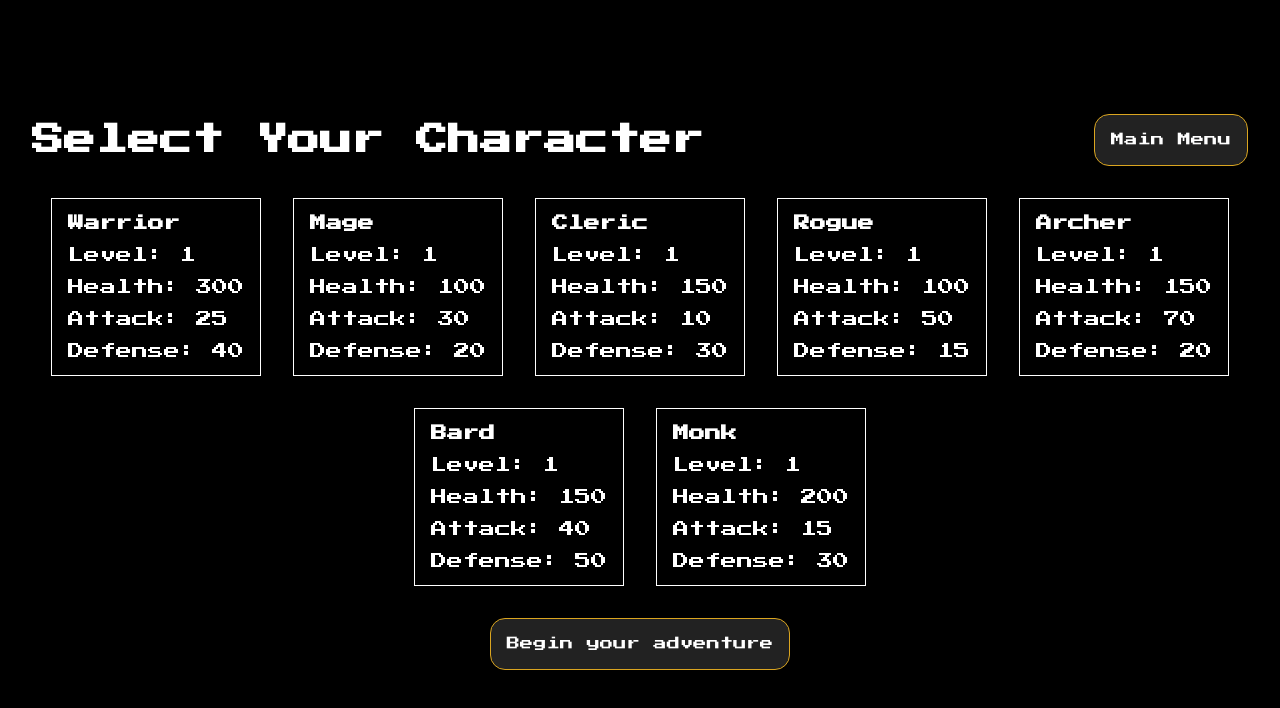
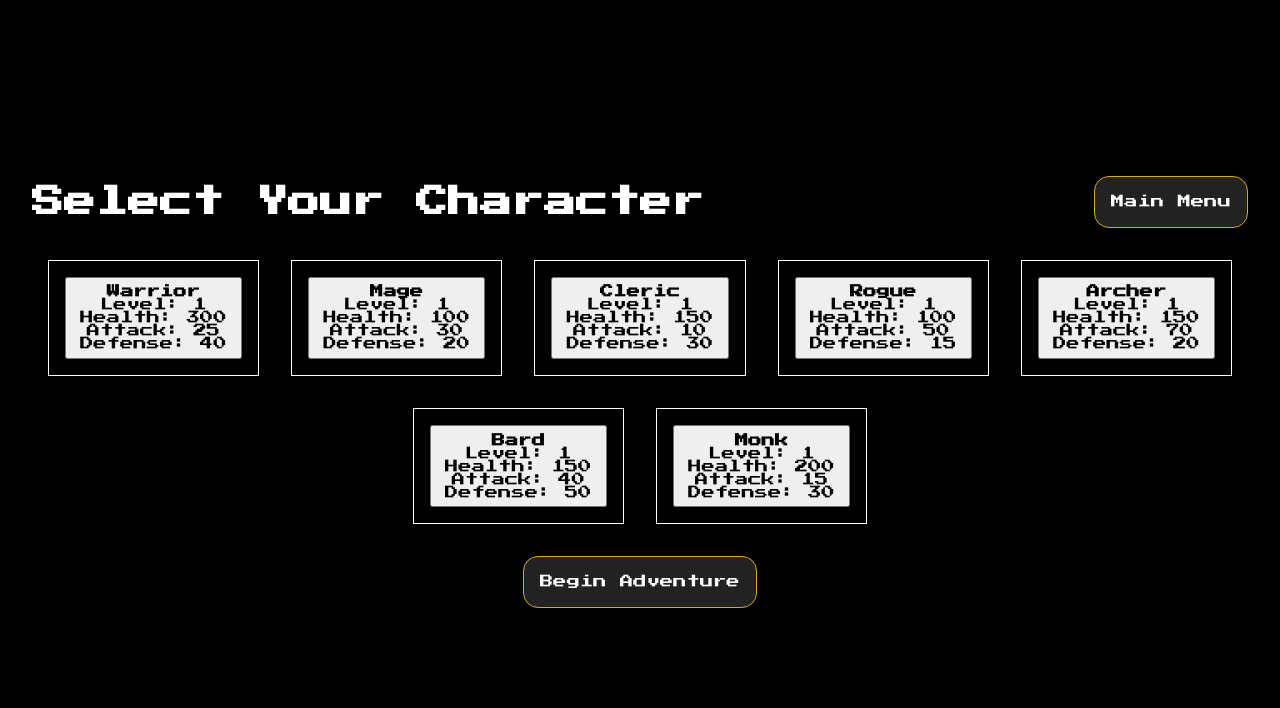
Before and after one commit to RudyMathis/ReactRPG, a React (Vite) app in the folder RPG/: page /select-character in a window 1280 px wide. Shown: the top 708 px of the page. Built offline with nearby package versions, Linux system fonts and the light colour scheme.

Commit message:
Locked characters in for char select
Also fixed bug where refreshing or going back in web browser would bring up incorrect buttons on screen

```diff
--- a/RPG/src/App.tsx
+++ b/RPG/src/App.tsx
@@ -12,7 +12,7 @@ const App = () => {
         <Route path="/" element={<MainMenu />} />
         <Route path="/select-character" element={<CharacterSelect />} />
         <Route path="/options" element={<Options />} />
-        <Route path="game" element={<LevelLayout />} />
+        <Route path="/game" element={<LevelLayout />} />
       </Routes>
     </Router>
   );
--- a/RPG/src/components/Btn.tsx
+++ b/RPG/src/components/Btn.tsx
@@ -3,6 +3,7 @@ type BtnProps = {
     onClick: () => void;
     text: string
     className?: string
+    disabled?: boolean
 }
 
 const Btn = ({ onClick, text, className }: BtnProps) => {
--- a/RPG/src/components/menu/NewGameBtn.tsx
+++ b/RPG/src/components/menu/NewGameBtn.tsx
@@ -19,6 +19,8 @@ export const NewGameBtn = () => {
         localStorage.removeItem("turnCount");
         localStorage.removeItem("Level");
         localStorage.removeItem("Round");
+        localStorage.removeItem('selectedParty');
+        localStorage.removeItem('currentEntityTurn');
 
         setCharacters(() => {
             const resetCharacters: { [id: number]: CharacterType } = {};
--- a/RPG/src/routes/gameState/LevelLayout.tsx
+++ b/RPG/src/routes/gameState/LevelLayout.tsx
@@ -20,7 +20,7 @@ const LevelLayout = () => {
             </div>
             <Grid />
             <TurnOrderDisplay />
-            {isRoundOver &&<EndofRoundDisplay />}
+            {isRoundOver && <EndofRoundDisplay />}
         </div>
     );
 }
--- a/RPG/src/routes/selectCharacter/CharacterSelect.tsx
+++ b/RPG/src/routes/selectCharacter/CharacterSelect.tsx
@@ -1,6 +1,11 @@
 import CharacterSheets from "./CharacterSheets";
 import NavigateBtn from "../../components/NavigateBtn";
 import "./CharacterSelect.css";
+import CharacterAtom from "../../atom/CharacterAtom";
+import { useAtom } from "jotai";
+import { useNavigate } from "react-router";
+import Btn from "../../components/Btn";
+import { GameLevelAtom } from "../../atom/GameLevelAtom";
 
 const CharacterSelect = () => {
 
@@ -13,6 +18,18 @@ const CharacterSelect = () => {
     //         .then(data => setMessage(data))
     //         .catch(error => console.error('Error fetching data:', error));
     // }, []);
+    const [characters] = useAtom(CharacterAtom);
+    const [currentGameLevel] = useAtom(GameLevelAtom);
+    const navigate = useNavigate();
+    const selectedCharacters = Object.values(characters).filter(char => char.isSelected);
+
+    const handleBeginAdventure = () => {
+        if (selectedCharacters.length !== 3) return;
+
+        localStorage.setItem("selectedParty", "true");
+        currentGameLevel.isRoundOver = false
+        navigate("/game");
+    };
 
     return (
         <>
@@ -22,7 +39,13 @@ const CharacterSelect = () => {
                 <NavigateBtn locationValue="/" location="Main Menu" />
             </div>
             <CharacterSheets />
-            <NavigateBtn locationValue={`/game`} location="Begin your adventure" />
+
+            <Btn
+                className="start-game-btn"
+                onClick={handleBeginAdventure}
+                disabled={selectedCharacters.length !== 3}
+                text="Begin Adventure"
+            />
         </>
     );
 };
--- a/RPG/src/routes/selectCharacter/CharacterSheets.tsx
+++ b/RPG/src/routes/selectCharacter/CharacterSheets.tsx
@@ -1,21 +1,40 @@
-
-import {  useAtom } from 'jotai';
-import "../../gameData/characters/CharacterData.json";
+import { useAtom } from 'jotai';
 import characterAtom from "../../atom/CharacterAtom";
 import "./CharacterSheets.css";
 
 const CharacterSheets = () => {
     const [characters, setCharacters] = useAtom(characterAtom);
+    const charactersLockedIn = localStorage.getItem('selectedParty') === 'true';
 
     const handleSelect = (id: number) => {
-        setCharacters((prev) => ({
+        if (charactersLockedIn) return;
+
+        setCharacters(prev => {
+            const selectedCount = Object.values(prev).filter(char => char.isSelected).length;
+            const isCurrentlySelected = prev[id].isSelected;
+
+            if (isCurrentlySelected) {
+                return {
                     ...prev,
-
                     [id]: {
                         ...prev[id],
-                isSelected: !prev[id].isSelected,
+                        isSelected: false,
+                    },
+                };
             }
-        }));
+
+            if (selectedCount >= 3) {
+                return prev;
+            }
+
+            return {
+                ...prev,
+                [id]: {
+                    ...prev[id],
+                    isSelected: true,
+                },
+            };
+        });
     };
 
     return (
@@ -24,13 +43,14 @@ const CharacterSheets = () => {
                 <li
                     key={char.id}
                     className={`character-sheet ${char.isSelected ? 'isSelected' : ''}`}
-                    onClick={() => handleSelect(char.id)}
                 >
+                    <button onClick={() => handleSelect(char.id)} disabled={charactersLockedIn}>
                         <h2>{char.name}</h2>
                         <p>Level: {char.level}</p>
                         <p>Health: {char.maxHealth}</p>
                         <p>Attack: {char.attack}</p>
                         <p>Defense: {char.defense}</p>
+                    </button>
                 </li>
             ))}
         </ul>
```
Lines whose indentation alone changed are shown as unchanged.
